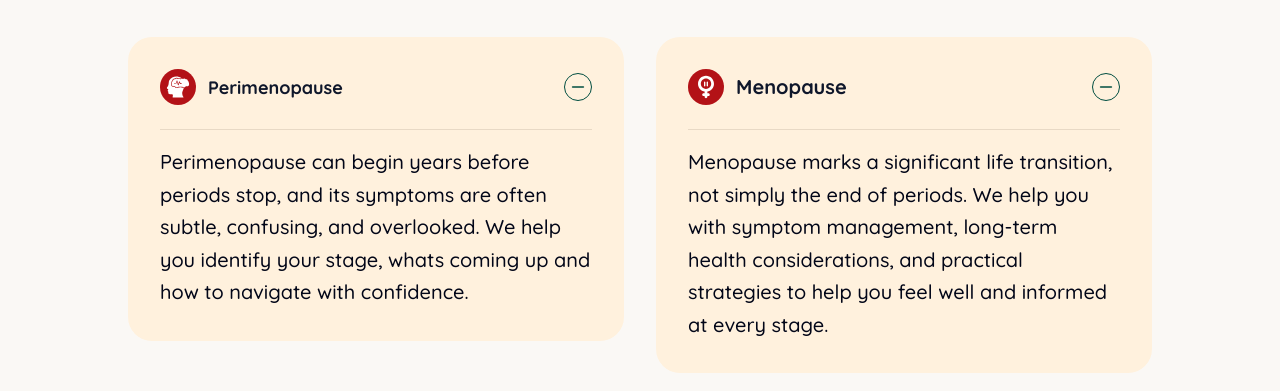
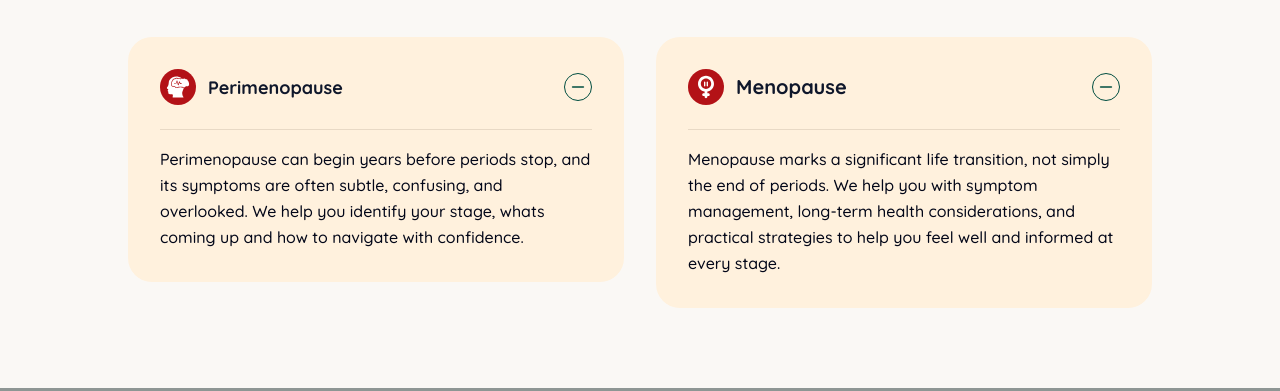
Before and after one commit to Reeju-hub/menopause-landing, a Next.js app: page / in a window 1280 px wide. Shown: the part 3980-4371 px from the top of the page. Built offline with nearby package versions, Linux system fonts and the light colour scheme; grey boxes are pictures that could not be loaded; a web font is replaced by a local one.

Commit message:
size done

```diff
--- a/components/StagesSection.jsx
+++ b/components/StagesSection.jsx
@@ -149,7 +149,7 @@ export default function StagesSection() {
             </div>
 
             {desktopState.perimenopause && (
-              <p className="text-slate-950 text-[20px] leading-relaxed font-medium mt-6 transition-all border-t border-[#E8D9C5] pt-4"style={{ fontFamily: "'Quicksand', sans-serif" }}>
+              <p className="text-slate-950 text-[16px] leading-relaxed font-medium mt-6 transition-all border-t border-[#E8D9C5] pt-4"style={{ fontFamily: "'Quicksand', sans-serif" }}>
                 Perimenopause can begin years before periods stop, and its symptoms are often subtle, confusing, and overlooked. We help you identify your stage, whats coming up and how to navigate with confidence.
               </p>
             )}
@@ -180,7 +180,7 @@ export default function StagesSection() {
             </div>
 
             {desktopState.menopause && (
-              <p className="text-slate-950 text-[20px] leading-relaxed font-medium mt-6 transition-all border-t border-[#E8D9C5] pt-4" style={{ fontFamily: "'Quicksand', sans-serif" }}>
+              <p className="text-slate-950 text-[16px] leading-relaxed font-medium mt-6 transition-all border-t border-[#E8D9C5] pt-4" style={{ fontFamily: "'Quicksand', sans-serif" }}>
                 Menopause marks a significant life transition, not simply the end of periods. We help you with symptom management, long-term health considerations, and practical strategies to help you feel well and informed at every stage.
               </p>
             )}
```
